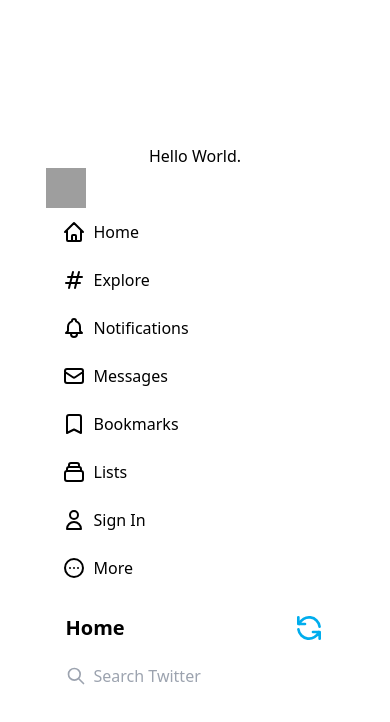
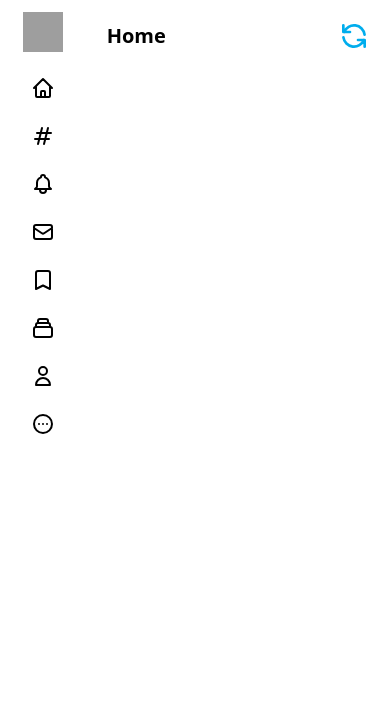
Before and after one commit to matthewricklefs/twitter-sanity, a Next.js app: page / in a window 390 px wide. Shown: the top 722 px of the page. Built offline with nearby package versions, Linux system fonts and the light colour scheme; grey boxes are pictures that could not be loaded.

Commit message:
begins adding responsiveness across all devices

```diff
--- a/components/Feed.tsx
+++ b/components/Feed.tsx
@@ -3,11 +3,13 @@
 
 function Feed() {
   return (
-    <div>
+    <div className="col-span-7 lg:col-span-5">
       <div className="flex items-center justify-between">
         <h1 className="p-5 pb-0 text-xl font-bold">Home</h1>
         <RefreshIcon className="mr-5 mt-5 h-8 w-8 cursor-pointer text-twitter transition-all duration-500 ease-out hover:rotate-180 active:scale-125" />
       </div>
+
+      {/* Tweetbox */}
     </div>
   )
 }
--- a/components/Sidebar.tsx
+++ b/components/Sidebar.tsx
@@ -13,8 +13,12 @@
 
 function Sidebar() {
   return (
-    <div className="flex flex-col">
-      <img className="h-10 w-10" src="https://links.papareact.com/drq" alt="" />
+    <div className="col-span-2 flex flex-col items-center px-4 md:items-start">
+      <img
+        className="m-3 h-10 w-10"
+        src="https://links.papareact.com/drq"
+        alt=""
+      />
 
       <SidebarRow Icon={HomeIcon} title="Home" />
       <SidebarRow Icon={HashtagIcon} title="Explore" />
--- a/components/SidebarRow.tsx
+++ b/components/SidebarRow.tsx
@@ -10,7 +10,9 @@
     <div className="group flex max-w-fit cursor-pointer items-center space-x-2 rounded-full px-4 py-3 transition-all duration-200 hover:bg-gray-100">
       <Icon className="h-6 w-6" />
 
-      <p className="group-hover:text-twitter">{title}</p>
+      <p className="hidden text-base font-light group-hover:text-twitter md:inline-flex lg:text-xl">
+        {title}
+      </p>
     </div>
   )
 }
--- a/components/Widgets.tsx
+++ b/components/Widgets.tsx
@@ -1,19 +1,25 @@
 import { SearchIcon } from '@heroicons/react/outline'
+import { TwitterTimelineEmbed } from 'react-twitter-embed'
 import React from 'react'
 
 function Widgets() {
   return (
-    <div className="mt-2 px-2 ">
-      {/* Searchbox */}
+    <div className="col-span-2 mt-2 hidden px-2 lg:inline">
       <div className="bg-grey-100 mt-2 flex items-center space-x-2 rounded-full p-3 ">
         <SearchIcon className="h-5 w-5 text-gray-400" />
+
         <input
-          className="flex-1 bg-transparent  outline-none "
+          className="flex-1 bg-transparent outline-none"
           type="text"
           placeholder="Search Twitter"
         />
       </div>
-      {/*  */}
+
+      <TwitterTimelineEmbed
+        sourceType="profile"
+        screenName="matthewricklefs"
+        options={{ height: 1000 }}
+      />
     </div>
   )
 }
--- a/pages/index.tsx
+++ b/pages/index.tsx
@@ -6,14 +6,12 @@
 
 const Home: NextPage = () => {
   return (
-    <div className="flex min-h-screen flex-col items-center justify-center py-2">
+    <div className="mx-auto max-h-screen overflow-hidden lg:max-w-6xl">
       <Head>
         <title>Twitter Reproduction</title>
       </Head>
 
-      <h1>Hello World.</h1>
-
-      <main>
+      <main className="grid grid-cols-9">
         <Sidebar />
 
         <Feed />
```
